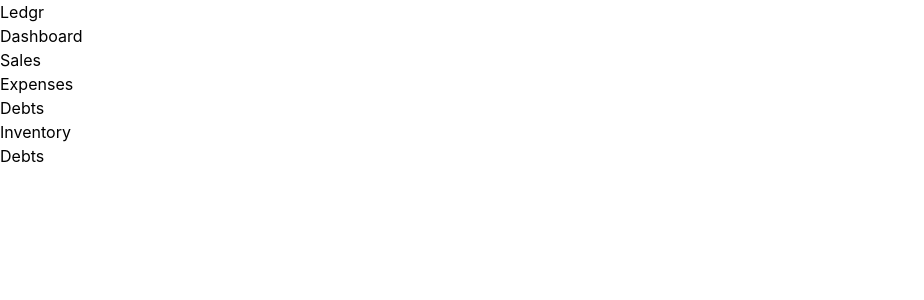
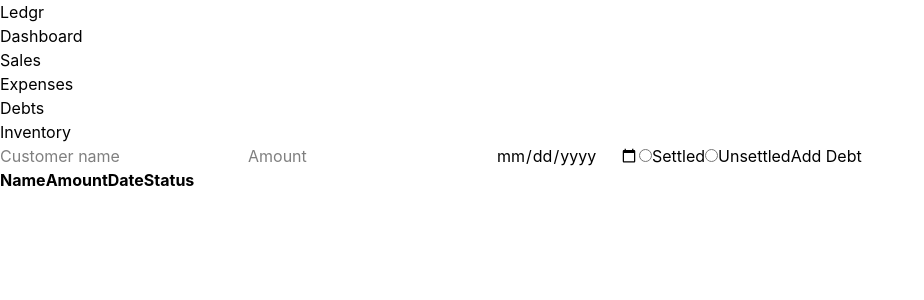
Before and after one commit to hoiregeno/ledgr-app, a React (Vite) app: page /debts in a window 1280 px wide. Shown: the top 300 px of the page, without its empty margins (0-924 px from the left). Built offline with nearby package versions, Linux system fonts and the light colour scheme.

Commit message:
feat: build Debts page with add entry and status toggle

```diff
--- a/src/pages/Debts.jsx
+++ b/src/pages/Debts.jsx
@@ -1,5 +1,110 @@
+import { useState } from "react";
+import { getData, addEntry, updateEntry } from "../utils/storage";
+
 function Debts() {
-  return <h1>Debts</h1>;
+  const [debts, setDebts] = useState(getData("debts"));
+  const [form, setForm] = useState({
+    name: "",
+    amount: "",
+    date: "",
+    status: "",
+  });
+
+  function handleChange(e) {
+    const { name, value } = e.target;
+    setForm({ ...form, [name]: value });
+  }
+
+  function handleSubmit() {
+    const newDebt = { id: Date.now(), ...form };
+    addEntry("debts", newDebt);
+    setDebts([...debts, newDebt]);
+    setForm({ name: "", amount: "", date: "", status: "" });
+  }
+
+  function handleToggle(id) {
+    const current = debts.find((item) => item.id === id);
+    const newStatus = current.status === "settled" ? "unsettled" : "settled";
+
+    updateEntry("debts", id, { status: newStatus });
+    setDebts(
+      debts.map((item) =>
+        item.id === id ? { ...item, status: newStatus } : item,
+      ),
+    );
+  }
+
+  return (
+    <div>
+      <input
+        type="text"
+        name="name"
+        value={form.name}
+        onChange={handleChange}
+        placeholder="Customer name"
+      />
+      <input
+        type="number"
+        name="amount"
+        value={form.amount}
+        onChange={handleChange}
+        placeholder="Amount"
+      />
+      <input
+        type="date"
+        name="date"
+        value={form.date}
+        onChange={handleChange}
+      />
+
+      <label>
+        <input
+          type="radio"
+          name="status"
+          value="settled"
+          onChange={handleChange}
+        />
+        Settled
+      </label>
+      <label>
+        <input
+          type="radio"
+          name="status"
+          value="unsettled"
+          onChange={handleChange}
+        />
+        Unsettled
+      </label>
+
+      <button onClick={handleSubmit}>Add Debt</button>
+
+      {/* Debt list */}
+      <table>
+        <thead>
+          <tr>
+            <th>Name</th>
+            <th>Amount</th>
+            <th>Date</th>
+            <th>Status</th>
+          </tr>
+        </thead>
+        <tbody>
+          {debts.map((debt) => (
+            <tr key={debt.id}>
+              <td>{debt.name}</td>
+              <td>K{debt.amount}</td>
+              <td>{debt.date}</td>
+              <td>
+                <button onClick={() => handleToggle(debt.id)}>
+                  {debt.status}
+                </button>
+              </td>
+            </tr>
+          ))}
+        </tbody>
+      </table>
+    </div>
+  );
 }
 
 export default Debts;
```
